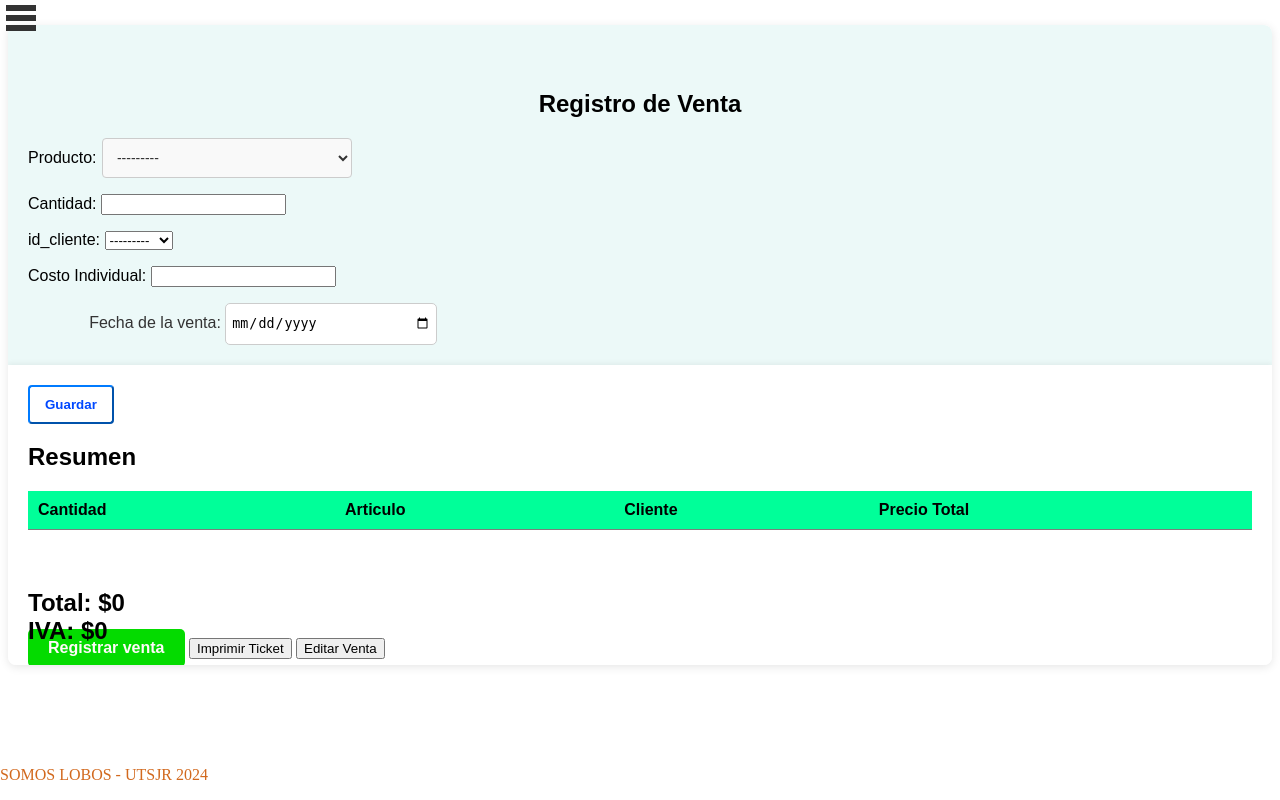
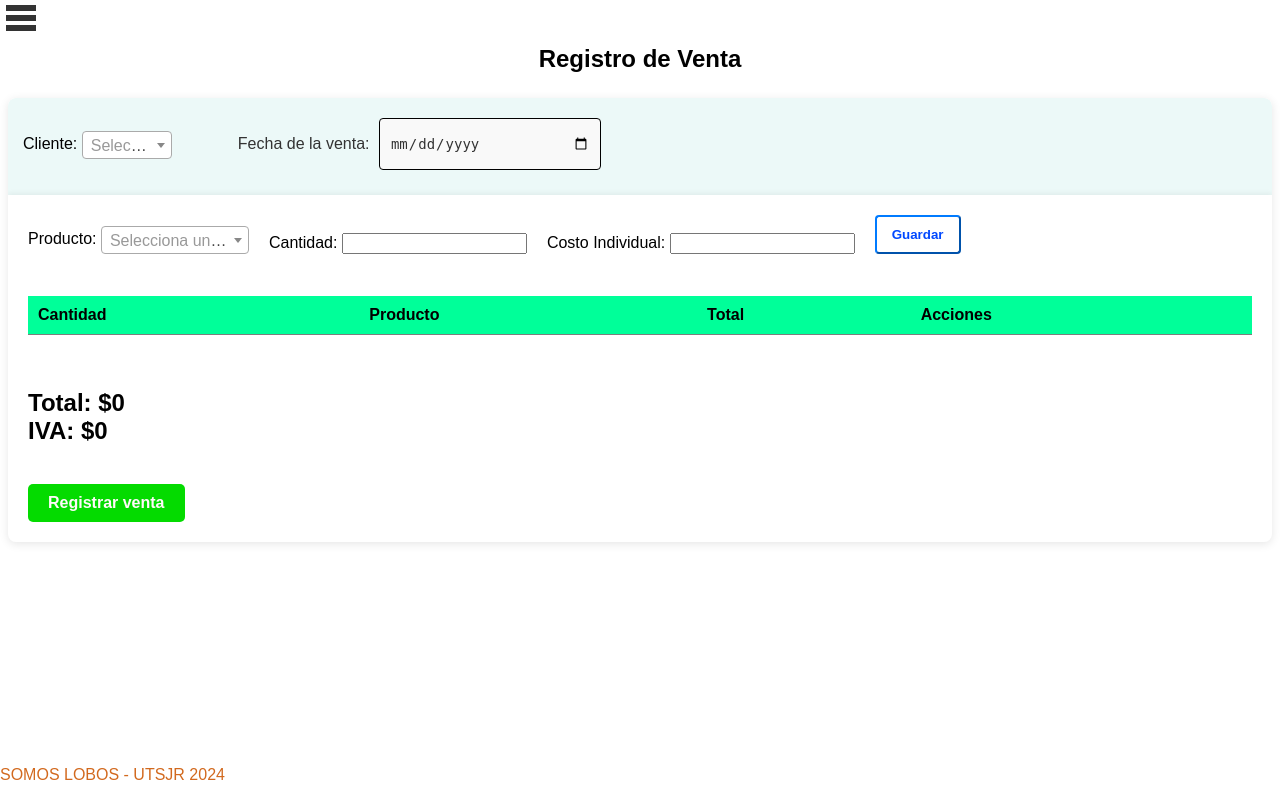
Before and after one commit to Cyrc3/estadias2, a Django app: page /registro_venta/ in a window 1280 px wide. Run offline with Django 3.2, Linux system fonts and the light colour scheme; tables that the repository leaves empty hold one stand-in row (values such as "Sample post"); lists and menus that the app fills with data are empty; some libraries are stand-ins or nearby versions.

Commit message:
asiendo el trabajo de emili

```diff
--- a/estadias1/accounts/forms.py
+++ b/estadias1/accounts/forms.py
@@ -58,7 +58,7 @@ class VentaForm(forms.ModelForm):
     #id_venta1 not defined cs don't get how to link this (detalle_venta) with Venta xd
     #iva = forms.FloatField(label='IVA'
     #fecha_venta = forms.DateField(label='fecha')
-    id_cliente = forms.ModelChoiceField(queryset=Cliente.objects.all(), label='id_cliente', required=False)
+    id_cliente = forms.ModelChoiceField(queryset=Cliente.objects.all(), label='Cliente', required=False)
 
     class Meta:
         model = Detalle_Venta
--- a/estadias1/accounts/models.py
+++ b/estadias1/accounts/models.py
@@ -123,7 +123,6 @@ class Detalle_Venta(models.Model):
     id_cliente = models.ForeignKey(Cliente,on_delete=models.SET_NULL, db_column='id_cliente', null=True)
     cantidad = models.IntegerField()
     precio_total = models.DecimalField(max_digits=10, decimal_places=2)
-
     iva = models.FloatField()
     class Meta:
         db_table = 'detalle_venta'
--- a/estadias1/accounts/views.py
+++ b/estadias1/accounts/views.py
@@ -150,26 +150,28 @@ def registro_ventas(request):
 
                 fecha_venta = request.POST.get('fecha_venta')
                 total_venta = request.POST.get('total_venta')
+                cliente_id = request.POST.get('cliente_id')
                 resumen_data = json.loads(request.POST.get('resumen_data', '[]'))
 
                 nueva_venta = Venta(fecha=fecha_venta, total=total_venta)
                 nueva_venta.save()
 
+                cliente = Cliente.objects.get(id_cliente=cliente_id)
+
                 for item in resumen_data:
-                    id_cliente = item.get('id_cliente')
-                    cantidad = item.get('cantidad')
-                    producto_id = item.get('producto_id')
+                    #id_cliente = Cliente.objects.get(id_cliente=item['id_cliente'])
+                    cantidad = int(item.get('cantidad'))
+                    producto_id = Producto.objects.get(id_producto=item['producto_id'])
                     precio_total = float(item.get('precio_total'))
-                    precio_base = precio_total / (1 + 0.16)
+                    precio_base = precio_total / 1.16
                     iva = precio_total - precio_base
-
-
                     detalle_venta = Detalle_Venta(
                         id_venta1=nueva_venta,  # Aquí el campo en la tabla es 'id_venta1'
-                        id_producto=Producto.objects.get(id_producto=producto_id),  # Obtener instancia del producto
+                        id_producto=producto_id,  # Obtener instancia del producto
                         cantidad=cantidad,
-                        precio_total=precio_total,
-                        id_cliente=Cliente.objects.get(id_cliente=id_cliente),  # Obtener instancia del cliente
+                        precio_total=precio_base,
+                        id_cliente=cliente,  # Obtener instancia del cliente
+                        iva=iva,
 
                     )
                     detalle_venta.save()
--- a/estadias1/estadias1/settings.py
+++ b/estadias1/estadias1/settings.py
@@ -77,11 +77,11 @@ WSGI_APPLICATION = 'estadias1.wsgi.application'
 DATABASES = {
     'default': {
         'ENGINE': 'django.db.backends.mysql',
-        'NAME': 'CONTROL_INVENTARIO',
+        'NAME': 'EstadiaPruebas',
         'USER': 'root',
-        'PASSWORD': 'miau',
+        'PASSWORD': '3Sa1s87873!',
         'HOST': 'localhost',
-        'w': '3306',
+        'PORT': '3306',
     }
 }
 #honestly i have no idea what this section do, is here tho, if it works, don't touch it.
--- a/estadias1/estadias1/static/JavaScript/Registro_venta_form.js
+++ b/estadias1/estadias1/static/JavaScript/Registro_venta_form.js
@@ -1,36 +1,27 @@
-console.log(document.getElementById("btnGuardar"));
-document
-  .getElementById("btnGuardar")
-  .addEventListener("click", function (event) {
+document.getElementById("btnGuardar").addEventListener("click", function (event) {
   event.preventDefault();
 
   // Obtener datos del formulario
-
   const formData = new FormData(document.getElementById("ventaForm"));
   const productoId = formData.get("id_producto");
-    const cantidad = parseInt(formData.get("id_cantidad"));
-    const precioTotal = parseInt(formData.get("precio_total"));
-    const clienteId = formData.get("id_cliente");
+  const cantidad = parseFloat(formData.get("id_cantidad"));
+  const precioTotal = parseFloat(formData.get("precio_total"));
+  let clienteId = formData.get("id_cliente");
+
+  document.getElementById("hidden_cliente").value = clienteId;
+
 
   // Verificar si cantidad y precio total son números válidos
-    //console.log(cantidad);
-    console.log(precioTotal);
   if (isNaN(cantidad) || isNaN(precioTotal)) {
-      alert(
-        "Por favor, introduce valores válidos para cantidad y precio total."
-      );
+      alert("Por favor, introduce valores válidos para cantidad y precio total.");
       return;
   }
 
   const precioFinal = cantidad * precioTotal;
 
-    // Obtener texto de las opciones seleccionadas (si es necesario)
-    const productoText = document.querySelector(
-      `#id_id_producto option[value="${productoId}"]`
-    ).textContent;
-    const rfcId = document.querySelector(
-      `#id_id_cliente option[value="${clienteId}"]`
-    ).textContent;
+  // Obtener texto de las opciones seleccionadas
+  const productoText = document.querySelector(`#id_id_producto option[value="${productoId}"]`).textContent;
+  const clienteText = document.querySelector(`#id_id_cliente option[value="${clienteId}"]`).textContent;
 
   // Actualizar la tabla
   const table = document.getElementById("resumenTabla");
@@ -38,9 +29,10 @@ document
   newRow.innerHTML = `
       <td>${cantidad}</td>
       <td data-id="${productoId}">${productoText}</td>
-    <td data-id="${clienteId}">${rfcId}</td>
-    <td>${precioFinal}</td>
+      <td>${precioFinal.toFixed(2)}</td>
+
   `;
+
   document.getElementById("editarVentaBtn").style.display = "inline";
 
   // Añadir botones de edición y eliminación
@@ -51,35 +43,39 @@ document
   `;
   newRow.querySelector(".editarBtn").addEventListener("click", function () {
       editarFila(newRow);
+      console.log('alejo')
   });
   newRow.querySelector(".eliminarBtn").addEventListener("click", function () {
       eliminarFila(newRow);
   });
 
-    // Limpiar el formulario después de guardar
-    limpiarFormulario("ventaForm");
+  //habilitar el boton de editar
+  document.getElementById('editarVentaBtn').style.display="inline"
+  //habilitar el boton imprimir ticket
+  document.getElementById('imprimir').style.display='inline';
+
+  actualizarTotales(precioFinal, precioFinal * 0.16); // Asumiendo que el IVA es del 16%
+
+  //SE LIMPIA EL FORMULARIO
+  $('#id_id_producto').val(null).trigger('change');
+  document.getElementById("id_id_cantidad").value = "";
+  document.getElementById("id_precio_total").value = "";
+
 });
 
 function actualizarTotales(subtotal, iva) {
-  // Actualizar SUBTOTAL
-  const subTotalCompra = document.getElementById("subtotal-compra");
+  // Actualizar el subtotal
+  const subTotalCompra = document.getElementById("total-venta");
   const nuevoSubtotal = parseFloat(subTotalCompra.textContent) + subtotal;
   subTotalCompra.textContent = nuevoSubtotal.toFixed(2);
 
-  // Actualizar el Iva
-  const ivaCompra = document.getElementById("iva-compra");
+  // Actualizar el IVA
+  const ivaCompra = document.getElementById("total-iva");
   const nuevaIva = parseFloat(ivaCompra.textContent) + iva;
   ivaCompra.textContent = nuevaIva.toFixed(2);
-
-  // Actualizar el total
-  const totalCompra = document.getElementById("total-compra");
-  const nuevoTotal = parseFloat(totalCompra.textContent) + subtotal + iva;
-  totalCompra.textContent = nuevoTotal.toFixed(2);
 }
 
-document
-  .getElementById("editarVentaBtn")
-  .addEventListener("click", function (event) {
+document.getElementById("editarVentaBtn").addEventListener("click", function (event) {
   event.preventDefault();
   const rows = document.querySelectorAll("#resumenTabla tr");
 
@@ -90,29 +86,42 @@ document
       }
   });
   document.getElementById("editarVentaBtn").style.display = "none";
+
 });
 
 function editarFila(row) {
   const cantidadCell = row.cells[0];
   const productoCell = row.cells[1];
-  const clienteCell = row.cells[2];
-  const costoCell = row.cells[3];
+  const costoCell = row.cells[2];
 
-  const cantidad = cantidadCell.textContent;
-  const productoid = productoCell.getAttribute("data-id");
-  const clienteid = clienteCell.getAttribute("data-id");
-  const costo = costoCell.textContent;
 
+  const cantidad = parseFloat(cantidadCell.textContent)
+  const productoId = productoCell.getAttribute("data-id");
+  const costoT = parseFloat(costoCell.textContent);
+
+  const costo = costoT/cantidad
   // Llenar el formulario con los datos de la fila
-  document.getElementById("id_id_producto").value = productoid;
-  //document.getElementById("id_id_proveedor").value = proveedorid;
-  document.getElementById("id_cantidad").value = cantidad;
+  $('#id_id_producto').val(productoId).trigger('change');
+  document.getElementById("id_id_cantidad").value = cantidad;
   document.getElementById("id_precio_total").value = costo;
 
+
   // Guardar el índice de la fila para referencia
-  document
-    .getElementById("ventaForm")
-    .setAttribute("data-editing-row-index", row.rowIndex);
+  document.getElementById("ventaForm").setAttribute("data-editing-row-index", row.rowIndex);
+
+  // Actualizar los totales antes de eliminar la fila
+  actualizarTotales(-costoT, -(costoT * 0.16));
+
+  eliminarFilaParaEditar(row);
+
+  const editarButtons = document.querySelectorAll(".editarBtn");
+  const eliminarButtons = document.querySelectorAll(".eliminarBtn");
+  editarButtons.forEach(button => button.style.display = 'none');
+  eliminarButtons.forEach(button => button.style.display = 'none');
+}
+
+function eliminarFilaParaEditar(row) {
+  row.remove();
 }
 
 function eliminarFila(row) {
@@ -120,34 +129,35 @@ function eliminarFila(row) {
   document.getElementById("eliminarVenta").style.display = "block";
 }
 
-document
-  .getElementById("aceptarEliminar")
-  .addEventListener("click", function (event) {
+document.getElementById("aceptarEliminar").addEventListener("click", function (event) {
   event.preventDefault();
   if (filaParaEliminar) {
-      const precioTotalCell = filaParaEliminar.cells[3]; // Ajustado a la celda correcta
+      const precioTotalCell = filaParaEliminar.cells[2];
       const precioTotal = parseFloat(precioTotalCell.textContent);
-      const totalVenta = document.getElementById("total-venta");
-      totalVenta.textContent = (
-        parseFloat(totalVenta.textContent) - precioTotal
-      ).toFixed(2);
+      actualizarTotales(-precioTotal, -(precioTotal * 0.16));
       filaParaEliminar.remove();
       filaParaEliminar = null;
       document.getElementById("eliminarVenta").style.display = "none";
   }
 });
 
-document
-  .getElementById("cancelarEliminar")
-  .addEventListener("click", function (event) {
+document.getElementById("cancelarEliminar").addEventListener("click", function (event) {
   event.preventDefault();
   filaParaEliminar = null;
   document.getElementById("eliminarVenta").style.display = "none";
 });
 
 
+
+//--*-*-*-*-**-*-*-*-*-*-*-*-*-*-*-----------******************-------------------------------->
 document.getElementById("registrarVentaBtn").addEventListener("click", function (event) {
   event.preventDefault();
+
+  const fechaCompra = document.getElementById("fecha_venta").value;
+  if(fechaCompra === ""){
+      alert("INGRESA LA FECHA DE LA COMPRA");
+      return;
+  }
 
   const resumenTabla = document.getElementById("resumenTabla");
   const rows = resumenTabla.getElementsByTagName("tr");
@@ -158,9 +168,7 @@ document.getElementById("registrarVentaBtn").addEventListener("click", function
       const rowData = {
           cantidad: cells[0].innerText,
           producto_id: cells[1].getAttribute("data-id"),
-        id_rfc: cells[2].getAttribute("data-id"), // Verificar si se requiere este campo
-        //costo: cells[3].innerText,
-        precio_total: cells[3].innerText,
+          precio_total: cells[2].innerText,
       };
       resumenData.push(rowData);
   }
@@ -173,6 +181,8 @@ document.getElementById("registrarVentaBtn").addEventListener("click", function
 
   const fechaVenta = document.getElementById("fecha_venta").value;
   const totalVenta = document.getElementById("total-venta").textContent;
+  const clienteId = document.getElementById('hidden_cliente').value;
+
 
   const fechaField = document.createElement("input");
   fechaField.type = "hidden";
@@ -186,10 +196,12 @@ document.getElementById("registrarVentaBtn").addEventListener("click", function
   totalField.value = totalVenta;
   document.getElementById("ventaForm").appendChild(totalField);
 
+  const clienteField = document.createElement('input');
+    clienteField.type = "hidden";
+    clienteField.name = "cliente_id";
+    clienteField.value = clienteId;
+    document.getElementById("ventaForm").appendChild(clienteField);
+
+
   document.getElementById("ventaForm").submit();
 });
-
-// Función para limpiar el formulario después de guardar los datos
-function limpiarFormulario(formId) {
-  document.getElementById(formId).reset();
-}
--- a/estadias1/estadias1/static/styles/styles_ventas.css
+++ b/estadias1/estadias1/static/styles/styles_ventas.css
@@ -1,129 +1,208 @@
 body {
-    font-family: Arial, sans-serif;
-    margin: 0;
-    padding: 0;
-    background-color: #f4f4f4;
+    font-family: Arial, Helvetica, sans-serif;
+}
+
+/* Estilo del título */
+#title {
+    padding-top: 2%;
+    text-align: center;
+    font-size: x-large;
+    font-family: Arial, Helvetica, sans-serif;
+    font-weight: bold; /* Mantener negrita solo en el título */
+}
+
+/* Estilos para el contenedor principal */
+.container {
     display: flex;
     flex-direction: column;
-    align-items: center;
-    height: 100vh;
-    justify-content: center;
+    max-width: 1400px;
+    background-color: #ffffff;
+    border-radius: 8px;
+    box-shadow: 0 2px 10px rgba(0, 0, 0, 0.1);
+    width: 100%;
+    margin: 0 auto;
+    margin-top: 2%;
+    overflow-y: auto;
+    max-height: 80vh;
 }
 
-h1 {
-    text-align: center;
-    color: #000;
-    font-weight: bold;
-    font-size: 24px;
-    margin-bottom: 20px;
+/* Estilos para la sección "top" */
+.top {
+    padding: 15px;
+    background-color: #ecf9f8;
+    border-radius: 8px 8px 0 0;
+    box-shadow: 0 2px 5px rgba(0, 0, 0, 0.05);
+    text-align: left;
 }
 
-.container {
-    display: flex;
-    max-width: 1300px;
-    background-color: #fff;
-    border-radius: 8px;
-    box-shadow: 0 0 10px rgba(0, 0, 0, 0.1);
-    width: 100%;
-
-
+/* Estilos para el formulario */
+#ventaForm {
+    display: block;
+    flex-direction: row;
+    justify-content: space-between;
+    align-items: baseline;
+    flex-wrap: wrap;
 }
 
-
-.right {
-    flex: 2;
-    padding: 20px;
+.form-group {
+    margin-bottom: 5px;
 }
 
-.left {
-    flex: 1;
-    padding: 20px;
-    border-right: 1px solid #b5bcc3;
+.form-row {
+    margin-bottom: 3%;
+    display: flex;
+    align-items: flex-end;
+    gap: 20px;
 }
 
-label {
-    display: block;
-    margin-bottom: 10px;
+/* Estilos para los select */
+#id_id_cliente, #fecha_venta, #id_id_producto {
+    padding: 10px;
+    border: 1px solid #ccc;
+    border-radius: 4px;
+    background-color: #f9f9f9;
+    color: #333;
+    font-size: 14px;
+    margin: 5px;
+}
+
+/* Estilos para las opciones del select */
+#id_id_cliente option, #fecha_venta option, #id_id_producto option {
+    font-size: 14px;
+}
+
+/* Estilos para los campos del formulario */
+#ventaForm input[type="text"], #ventaForm input[type="number"], #ventaForm input[type="date"] {
+    padding: 10px;
+    border: 1px solid #000000;
+    border-radius: 4px;
+    flex: 1;
+}
+
+/* Estilos para el botón de guardar */
+#btnGuardar {
+    background-color: #ffffff;
+    color: #0048ff;
+    border-color: #007bff;
+    border-radius: 4px;
+    padding: 10px 15px;
+    cursor: pointer;
     font-weight: bold;
 }
 
-input[type="text"],
-select {
-    width: calc(100% - 20px);
-    padding: 10px;
-    margin-bottom: 15px;
-    border: 1px solid #ccc;
-    border-radius: 5px;
-    box-sizing: border-box;
+#btnGuardar:hover {
+    background-color: #006efe;
+    color: #ffffff;
+    border-color: #007bff;
 }
 
-input[type="submit"] {
-    background-color: #87CEEB;
-    color: white;
+/* Estilos para la sección "bottom" */
+.bottom {
+    padding: 20px;
+    background-color: #ffffff;
+    border-radius: 0 0 8px 8px;
+    box-shadow: 0 -2px 5px rgba(0, 0, 0, 0.05);
+    position: relative;
+}
+
+/* Estilos para el encabezado de la tabla */
+#resumenTabla th {
+    background-color: #00ff99;
+}
+
+/* Estilos para la tabla de resumen */
+#resumenTabla {
+    width: 100%;
+    border-collapse: collapse;
+    margin-top: 1%;
+    margin-bottom: 4%;
+}
+
+/* Estilos para las filas de la tabla */
+#resumenTabla tr {
+    border-bottom: 1px solid #7d7d7d;
+}
+
+/* Estilos para las celdas de la tabla */
+#resumenTabla th, #resumenTabla td {
+    padding: 10px;
+    text-align: left;
+}
+
+/* Estilos para el total */
+.total {
+    font-size: x-large;
+    color: rgb(0, 0, 0);
+    position: absolute;
+    margin-top: 5px;
+    margin-bottom: 5%;
+    margin-left: 0%;
+    font-weight: bold;
+}
+
+.currencyT {
+    margin-left: 15px;
+}
+
+.ivaT {
+    margin-top: 10px;
+}
+
+#ivaT, .currencyI {
+    margin-left: 54px;
+}
+
+#subtotal, .currencyS {
+    margin-left: 14.5px;
+}
+
+/* Estilos para el botón de registrar */
+#registrarVentaBtn {
+    margin-top: 100px;
+    background-color: #04db00;
+    color: rgb(255, 249, 249);
+    font-weight: bold;
     border: none;
     padding: 10px 20px;
     border-radius: 5px;
     cursor: pointer;
     font-size: 16px;
-    margin-top: 10px;
 }
 
-input[type="submit"]:hover {
-    background-color: #7bc1e4;
+#registrarVentaBtn:hover {
+    background-color: #cf0080;
 }
 
-.resumen {
-    margin-top: 20px;
+/* Estilos para los botones de editar y eliminar */
+#editarVentaBtn, .editarBtn {
+    background-color: #ffa200f3;
+    color: white;
+    border: none;
+    padding: 10px 15px;
+    border-radius: 5px;
+    cursor: pointer;
+    font-size: 13px;
 }
 
-table {
-    width: 100%;
-    border-collapse: collapse;
+#editarVentaBtn:hover, .editarBtn:hover {
+    background-color: #007acc;
 }
 
-th, td {
-    padding: 10px;
-    border-bottom: 1px solid #ddd;
-    text-align: left;
+.eliminarBtn {
+    background-color: #ff0019;
+    color: white;
+    border: none;
+    padding: 10px 15px;
+    border-radius: 5px;
+    cursor: pointer;
+    font-size: 13px;
 }
 
-th {
-    background-color: #f4f4f4;
+.eliminarBtn:hover {
+    background-color: #cc0016;
 }
 
-.total {
-    font-weight: bold;
-    text-align: right;
-    padding-top: 20px;
-}
-
-input[type="button"] {
-    background-color: #87CEEB;
-    color: white;
-    border: none;
-    padding: 10px 20px;
-    border-radius: 5px;
-    cursor: pointer;
-    font-size: 16px;
-    margin-top: 10px;
-}
-
-input[type="button"]:hover {
-    background-color: #7bc1e4;
-}
-
-.value {
-    display: block;
-    margin-top: -10px;
-    margin-bottom: 10px;
-    color: #2baee1;
-    text-decoration: none;
-}
-.value:hover {
-    text-decoration: underline;
-}
-
-
+/* Estilos para el modal */
 .modal {
     display: none;
     position: fixed;
@@ -133,10 +212,10 @@ input[type="button"]:hover {
     width: 100%;
     height: 100%;
     overflow: auto;
-    background-color: rgb(0,0,0);
     background-color: rgba(0,0,0,0.4);
     padding-top: 60px;
 }
+
 .modal-content {
     background-color: #fefefe;
     margin: 5% auto;
@@ -144,3 +223,54 @@ input[type="button"]:hover {
     border: 1px solid #888;
     width: 80%;
 }
+
+/* Estilos para los botones del modal */
+#aceptarEliminar, #cancelarEliminar, #aceptarCambiar, #cancelarCambiar {
+    border: none;
+    color: white;
+    padding: 15px 32px;
+    text-align: center;
+    display: inline-block;
+    font-size: 16px;
+    margin: 4px 2px;
+    cursor: pointer;
+    border-radius: 12px;
+    font-weight: bold;
+}
+
+#aceptarEliminar, #aceptarCambiar {
+    background-color: rgb(255, 0, 0);
+}
+
+#cancelarEliminar, #cancelarCambiar {
+    background-color: rgb(255, 174, 0);
+}
+
+#cambiarClienteBtn, #eliminarModal, label, td {
+    font-family: Arial, Helvetica, sans-serif;
+}
+
+#lfecha {
+    font-size: 16px;
+    color: #333;
+    padding-left: 5%;
+}
+
+input[type="date"] {
+    width: 200px;
+    height: 30px;
+    border: 1px solid #ccc;
+    border-radius: 5px;
+    padding: 5px;
+}
+
+#imprimir{
+    background-color: #008cff;
+    color: white;
+    border: none;
+    padding: 10px 15px;
+    border-radius: 5px;
+    cursor: pointer;
+    font-size: 13px;
+    font-weight: bold;
+}
--- a/estadias1/estadias1/templates/registro_compra.html
+++ b/estadias1/estadias1/templates/registro_compra.html
@@ -47,7 +47,7 @@
                 {{ form.costo.label_tag }} {{ form.costo }}
             </div>
             <div class="form-group">
-                <input type="checkbox" id="iva" class="iva">
+                <input type="checkbox" id="iva" class="iva" checked>
                 <label for="iva">¿Registrar con IVA?</label>
             </div>
             <div class="form-group">
@@ -59,8 +59,8 @@
                 <tr>
                     <th>Cantidad</th>
                     <th>Producto</th>
-                    <th>Precio C/U</th>
-                    <th>Sub-total</th>
+                    <th>Precio P/U + IVA</th>
+                    <th>Sub-total sin IVA</th>
                     <th>Acciones</th>
                 </tr>
 
--- a/estadias1/estadias1/templates/registro_venta.html
+++ b/estadias1/estadias1/templates/registro_venta.html
@@ -4,39 +4,58 @@
 
 {% block extra_css %}
 {% load static %}
-<link rel="stylesheet" href="{% static 'styles/styles_compras.css' %}">
+<link rel="stylesheet" href="{% static 'styles/styles_ventas.css' %}">
 {% endblock %}
 
 {% block content %}
+<h2 id="title">Registro de Venta</h2>
+<!-- Select2 CSS -->
+<link href="https://cdn.jsdelivr.net/npm/select2@4.1.0-beta.1/dist/css/select2.min.css" rel="stylesheet" />
+<!-- jQuery -->
+<script src="https://code.jquery.com/jquery-3.6.0.min.js"></script>
+<!-- Select2 JS -->
+<script src="https://cdn.jsdelivr.net/npm/select2@4.1.0-beta.1/dist/js/select2.min.js"></script>
 <div class="container">
     <div class="top">
-        <h2 id="title">Registro de Venta</h2>
         <form id="ventaForm" method="POST">
             {% csrf_token %}
-            {{ form.as_p }}
+            <div class="form-group">
+                {{ form.id_cliente.label_tag }} {{ form.id_cliente }}
+                <input type="hidden" id="hidden_cliente" name="hidden_cliente">
                 <label for="fecha_venta" id="lfecha">Fecha de la venta:</label>
                 <input type="date" id="fecha_venta" name="fecha_venta" required>
                 <script>
+                    // Obtener la fecha actual en formato ISO (YYYY-MM-DD)
                     const today = new Date().toISOString().split('T')[0];
+                    // Asignar la fecha actual como el valor máximo del input de fecha
                     document.getElementById('fecha_venta').setAttribute('max', today);
                 </script>
-
-
+                <button id="cambiarClienteBtn" style="display: none;">Cambiar Cliente</button>
+            </div>
     </div>
     <div class="bottom">
+        <div class="form-row">
+            <div class="form-group">
+                {{ form.id_producto.label_tag }} {{ form.id_producto }}
+            </div>
+            <div class="form-group">
+                {{ form.id_cantidad.label_tag }} {{ form.id_cantidad }}
+            </div>
+            <div class="form-group">
+                {{ form.precio_total.label_tag }} {{ form.precio_total }}
+            </div>
             <div class="form-group">
                 <input type="button" value="Guardar" id="btnGuardar">
             </div>
+        </div>
         <div class="right">
-            <h2>Resumen</h2>
             <div class="resumen">
                 <table id="resumenTabla">
                     <tr>
                         <th>Cantidad</th>
-                        <th>Articulo</th>
-                        <th>Cliente</th>
-                        <!--<th>Costo Individual</th>-->
-                        <th>Precio Total</th>
+                        <th>Producto</th>
+                        <th>Total</th>
+                        <th>Acciones</th>
                     </tr>
                     <!-- Aquí se pueden agregar filas de la tabla con JavaScript -->
                 </table>
@@ -45,12 +64,12 @@
                     IVA: $<span id="total-iva">0</span><br><br>
                 </div>
                 <input type="submit" value="Registrar venta" id="registrarVentaBtn">
-                <input type="button" value="Imprimir Ticket">
-                <button id="editarVentaBtn" type="button" style="display:inline;">Editar Venta</button>
+                <input type="button" value="Imprimir Ticket" id="imprimir" style="display: none;">
+                <button id="editarVentaBtn" type="button" style="display:none;">Editar Venta</button>
             </div>
             <div id="eliminarVenta" class="modal">
                 <div class="modal-content">
-                    <p id="eliminarModal">¿Seguro que deseas eliminar está fila?</p>
+                    <p id="eliminarModal">¿Seguro que deseas eliminar esta fila?</p>
                     <button id="aceptarEliminar" type="button">Aceptar</button>
                     <button id="cancelarEliminar" type="button">Cancelar</button>
                 </div>
@@ -66,5 +85,20 @@
     </div>
 </div>
 </div>
+<script>
+    $(document).ready(function() {
+        $('#id_id_producto').select2({
+            placeholder: "Selecciona un producto",
+            allowClear: true
+        });
+    });
+
+    $(document).ready(function(){
+        $('#id_id_cliente').select2({
+            placeholder: "Selecciona un cliente",
+            allowClear: true
+        });
+    })
+</script>
 <script src="{% static 'JavaScript/Registro_venta_form.js' %}"></script>
 {% endblock %}
```
Also changed, not shown: estadias1/estadias1/static/JavaScript/Registro_compra_form.js (+38 -53 lines). Lines whose indentation alone changed are shown as unchanged.
